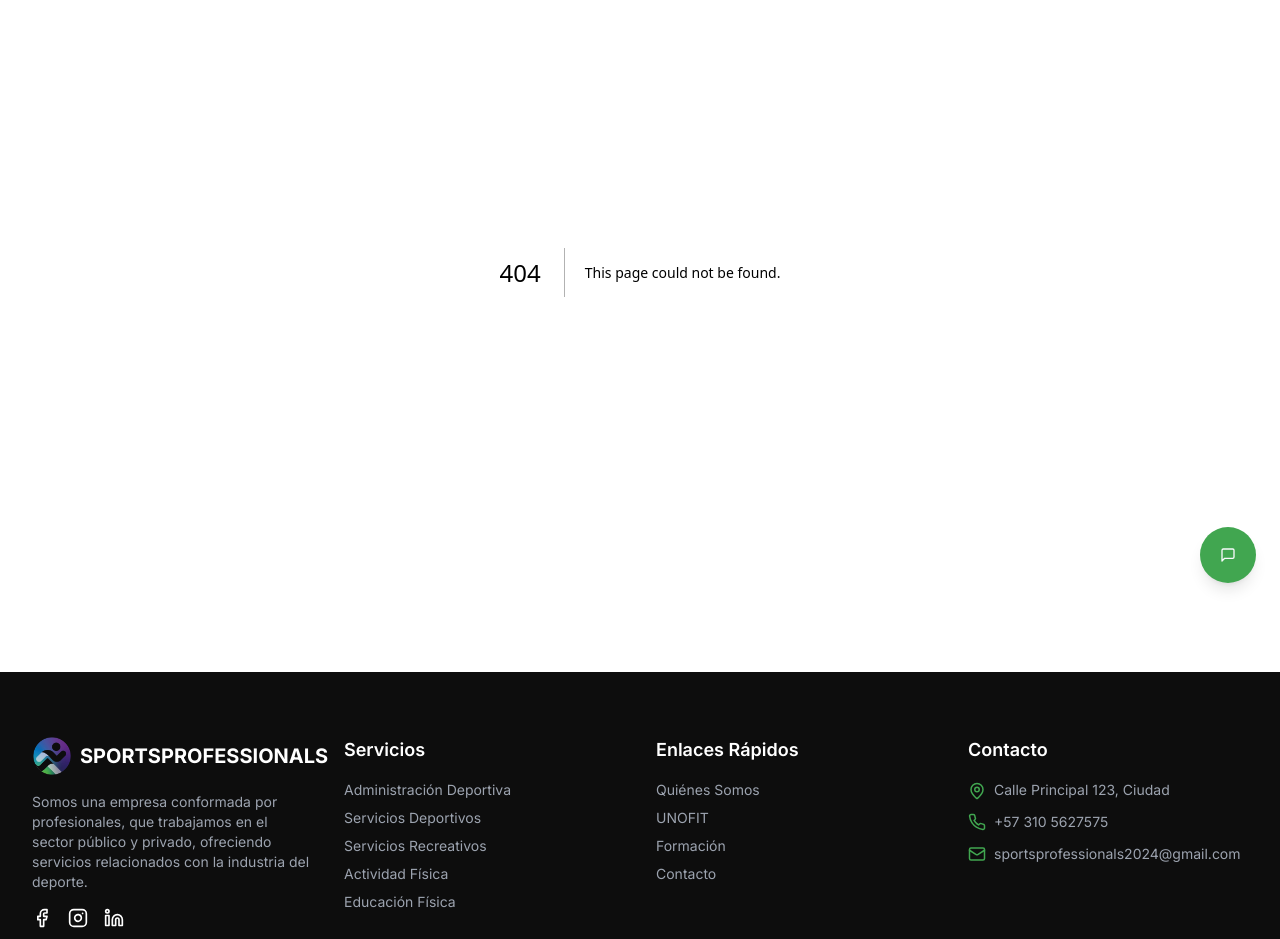
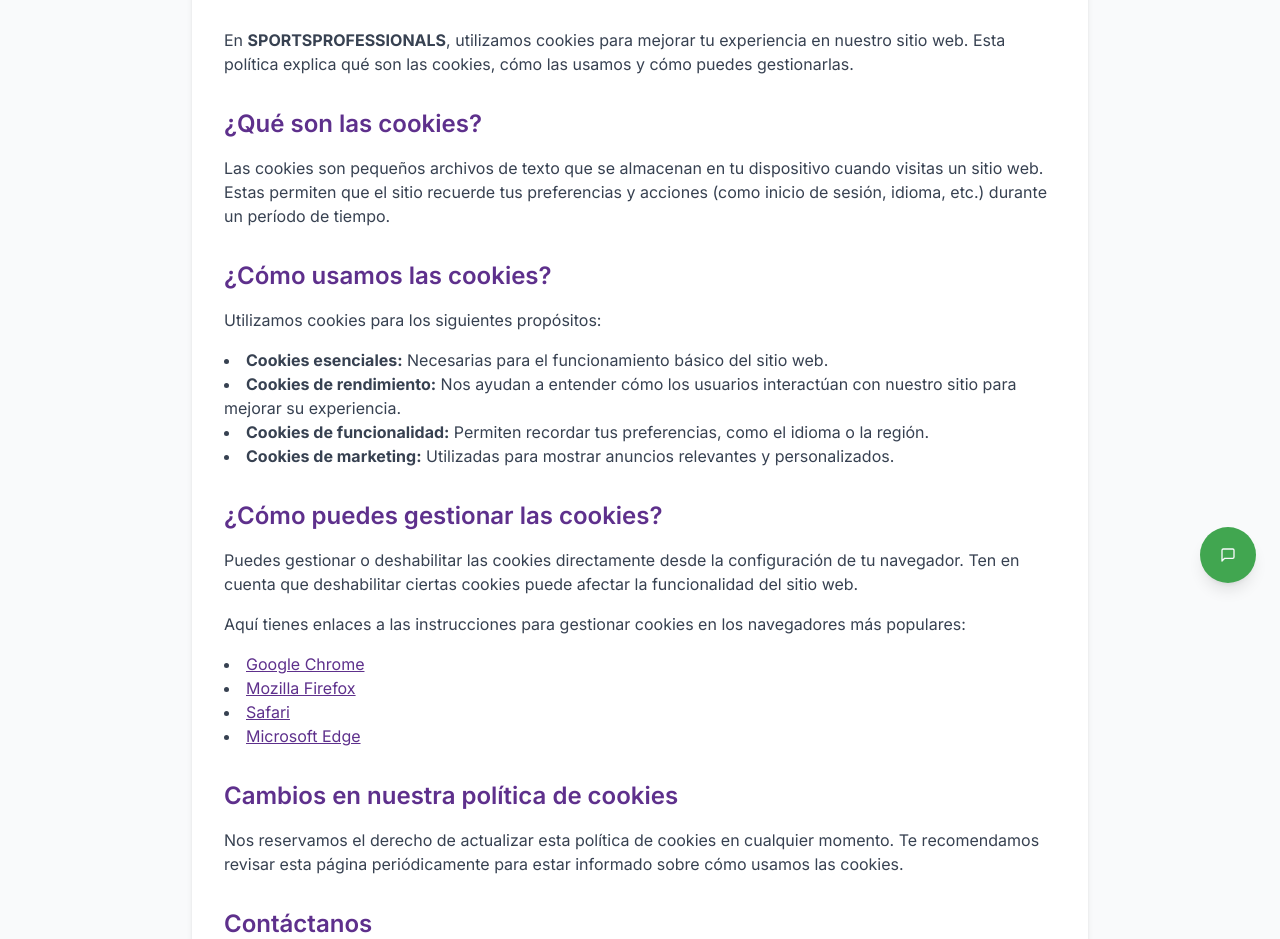
Before and after one commit to sportsprofessionals/siteweb, a Next.js app: page /politica-de-cookies in a window 1280 px wide. Before the commit this address had no page. Shown: the part 193-1132 px from the top of the page. Built offline with nearby package versions, Linux system fonts and the light colour scheme.

Commit message:
politica de cookies

```diff
--- /dev/null
+++ b/app/politica-de-cookies/page.tsx
@@ -0,0 +1,5 @@
+import { PoliticaDeCookies } from "@/components/cookie-banner";
+
+export default function SoloCookies() {
+  return <PoliticaDeCookies/>
+}
--- a/components/cookie-banner.tsx
+++ b/components/cookie-banner.tsx
@@ -52,3 +52,70 @@ export default function CookieBanner() {
     </div>
   )
 }
+
+export function PoliticaDeCookies() {
+  return (
+    <div className="bg-gray-50 py-16">
+      <div className="container mx-auto px-4 md:px-6 lg:px-8">
+        <div className="max-w-4xl mx-auto bg-white shadow-md rounded-lg p-8">
+          <h1 className="text-3xl font-bold text-[#5E308C] mb-6 text-center">
+            Política de Cookies
+          </h1>
+          <p className="text-gray-700 mb-4">
+            En <strong>SPORTSPROFESSIONALS</strong>, utilizamos cookies para mejorar tu experiencia en nuestro sitio web. Esta política explica qué son las cookies, cómo las usamos y cómo puedes gestionarlas.
+          </p>
+
+          <h2 className="text-2xl font-semibold text-[#5E308C] mt-8 mb-4">
+            ¿Qué son las cookies?
+          </h2>
+          <p className="text-gray-700 mb-4">
+            Las cookies son pequeños archivos de texto que se almacenan en tu dispositivo cuando visitas un sitio web. Estas permiten que el sitio recuerde tus preferencias y acciones (como inicio de sesión, idioma, etc.) durante un período de tiempo.
+          </p>
+
+          <h2 className="text-2xl font-semibold text-[#5E308C] mt-8 mb-4">
+            ¿Cómo usamos las cookies?
+          </h2>
+          <p className="text-gray-700 mb-4">
+            Utilizamos cookies para los siguientes propósitos:
+          </p>
+          <ul className="list-disc list-inside text-gray-700 mb-4">
+            <li><strong>Cookies esenciales:</strong> Necesarias para el funcionamiento básico del sitio web.</li>
+            <li><strong>Cookies de rendimiento:</strong> Nos ayudan a entender cómo los usuarios interactúan con nuestro sitio para mejorar su experiencia.</li>
+            <li><strong>Cookies de funcionalidad:</strong> Permiten recordar tus preferencias, como el idioma o la región.</li>
+            <li><strong>Cookies de marketing:</strong> Utilizadas para mostrar anuncios relevantes y personalizados.</li>
+          </ul>
+
+          <h2 className="text-2xl font-semibold text-[#5E308C] mt-8 mb-4">
+            ¿Cómo puedes gestionar las cookies?
+          </h2>
+          <p className="text-gray-700 mb-4">
+            Puedes gestionar o deshabilitar las cookies directamente desde la configuración de tu navegador. Ten en cuenta que deshabilitar ciertas cookies puede afectar la funcionalidad del sitio web.
+          </p>
+          <p className="text-gray-700 mb-4">
+            Aquí tienes enlaces a las instrucciones para gestionar cookies en los navegadores más populares:
+          </p>
+          <ul className="list-disc list-inside text-gray-700 mb-4">
+            <li><a href="https://support.google.com/chrome/answer/95647" target="_blank" rel="noopener noreferrer" className="text-[#5E308C] underline">Google Chrome</a></li>
+            <li><a href="https://support.mozilla.org/es/kb/habilitar-y-deshabilitar-cookies-sitios-web-rastrear-preferencias" target="_blank" rel="noopener noreferrer" className="text-[#5E308C] underline">Mozilla Firefox</a></li>
+            <li><a href="https://support.apple.com/es-es/guide/safari/sfri11471/mac" target="_blank" rel="noopener noreferrer" className="text-[#5E308C] underline">Safari</a></li>
+            <li><a href="https://support.microsoft.com/es-es/help/4027947/microsoft-edge-delete-cookies" target="_blank" rel="noopener noreferrer" className="text-[#5E308C] underline">Microsoft Edge</a></li>
+          </ul>
+
+          <h2 className="text-2xl font-semibold text-[#5E308C] mt-8 mb-4">
+            Cambios en nuestra política de cookies
+          </h2>
+          <p className="text-gray-700 mb-4">
+            Nos reservamos el derecho de actualizar esta política de cookies en cualquier momento. Te recomendamos revisar esta página periódicamente para estar informado sobre cómo usamos las cookies.
+          </p>
+
+          <h2 className="text-2xl font-semibold text-[#5E308C] mt-8 mb-4">
+            Contáctanos
+          </h2>
+          <p className="text-gray-700 mb-4">
+            Si tienes alguna pregunta sobre nuestra política de cookies, puedes ponerte en contacto con nosotros a través de nuestro <a href="/contacto" className="text-[#5E308C] underline">formulario de contacto</a>.
+          </p>
+        </div>
+      </div>
+    </div>
+  )
+}
```
